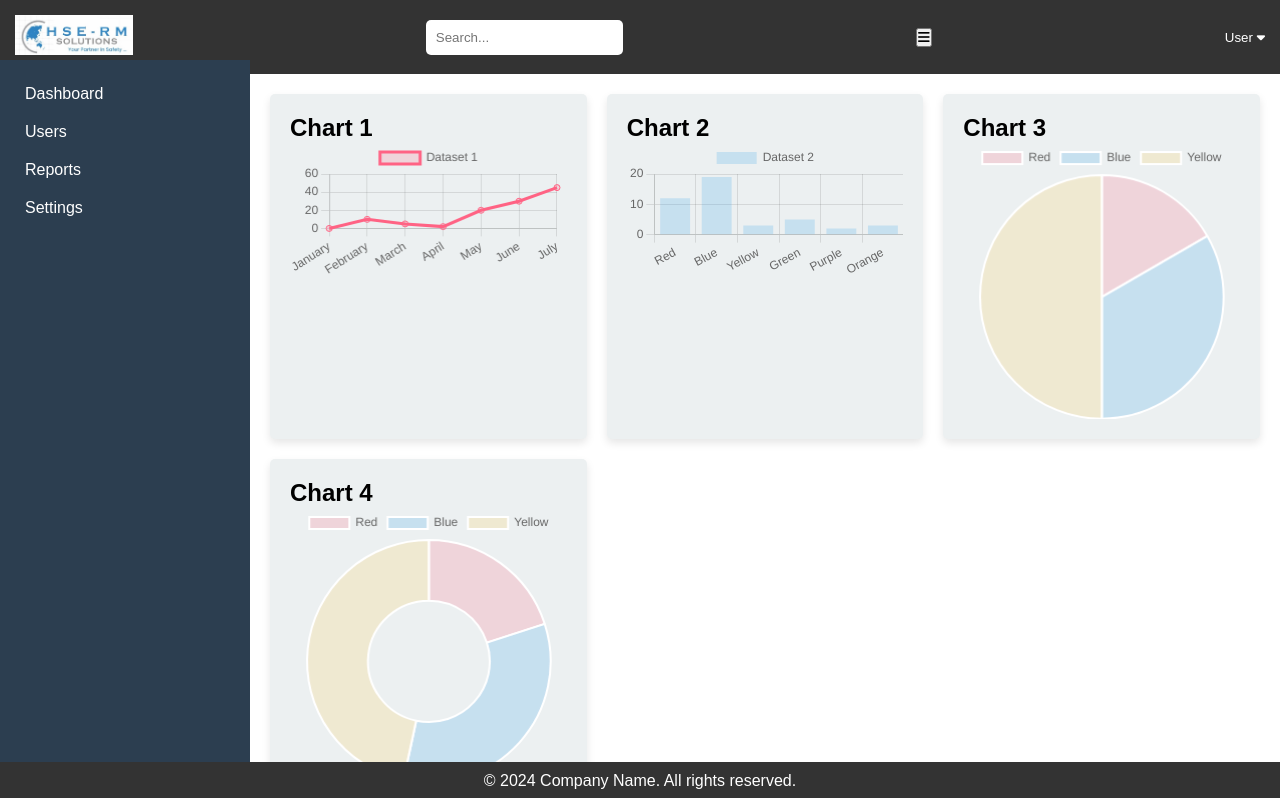
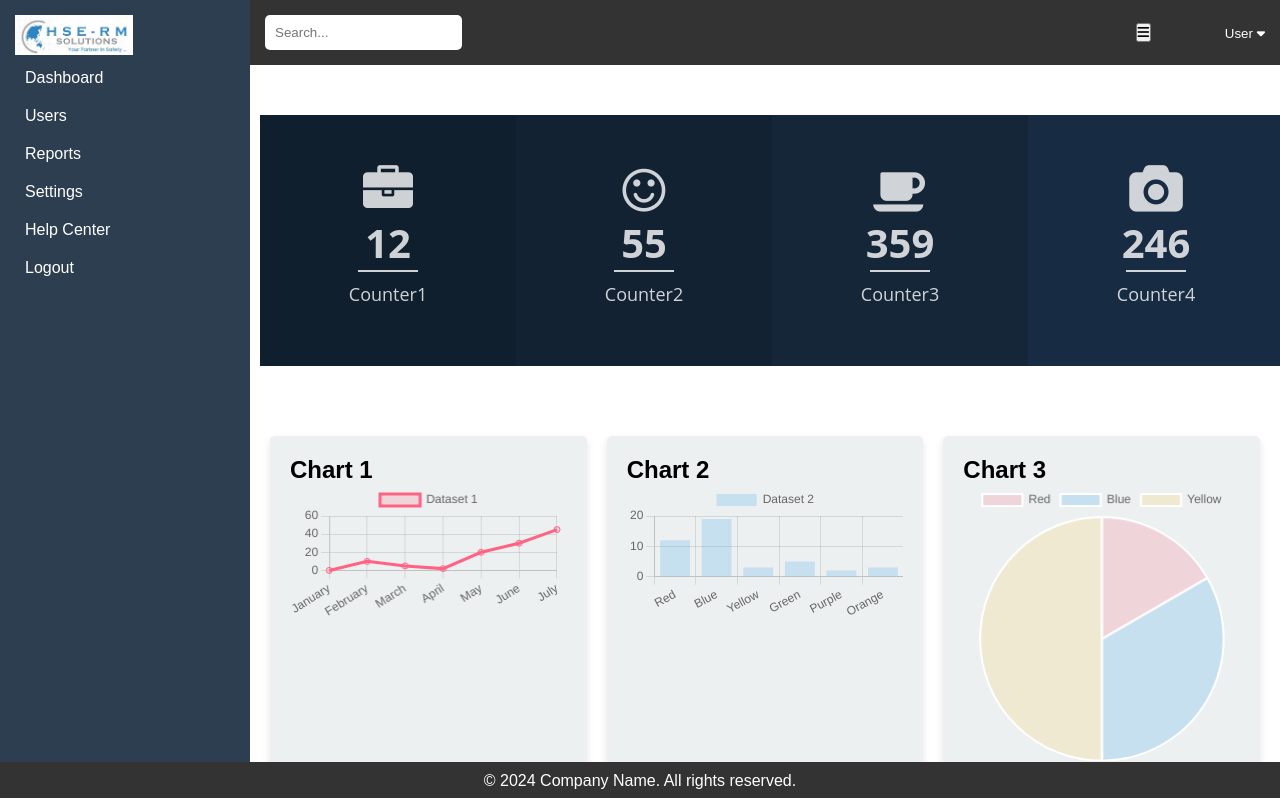
Before and after one commit to piyush6881/jQuery, a plain HTML site: page 01Project/HTML/index.html in a window 1280 px wide. Shown: the top 798 px of the page. Drawn offline with nearby package versions, Linux system fonts and the light colour scheme.

Commit message:
Lecture Data

```diff
--- a/01Project/index.html
+++ b/01Project/HTML/index.html
@@ -6,16 +6,16 @@
     <title>Admin Dashboard</title>
     <!-- CSS Links -->
     <link rel="stylesheet" href="https://cdnjs.cloudflare.com/ajax/libs/font-awesome/6.0.0/css/all.min.css">
-    <link rel="stylesheet" href="../01Project/css/project.css">
+    <!-- for Counter -->
+    <link rel="stylesheet" href="https://cdnjs.cloudflare.com/ajax/libs/font-awesome/4.4.0/css/font-awesome.min.css">
+    <!-- Custome CSS External -->
+    <link rel="stylesheet" href="../css/project.css">
 </head>
 <body>
 <div class="wraper">
     <!-- Header -->
     <header class="header">
-        <div class="logo">
-            <img src="../img/logo.jpg" alt="Company Logo">
-        </div>
-        <div class="search-bar">
+            <div class="search-bar">
             <input type="text" placeholder="Search...">
         </div>
         <button class="sidebar-toggle" id="sidebarToggle">
@@ -27,6 +27,7 @@
                 <div class="dropdown-content" id="userSettingsDropdown">
                     <a href="#">Profile</a>
                     <a href="#">Settings</a>
+                    <a href="#">Help</a>
                     <a href="#">Logout</a>
                 </div>
             </div>
@@ -37,12 +38,46 @@
     <!-- Sidebar -->
     <aside class="sidebar" id="sidebar">
         <ul>
+            <li> <img src="../../img/logo.jpg" alt="Company Logo" class="logo"></li>
             <li><a href="#">Dashboard</a></li>
             <li><a href="#">Users</a></li>
             <li><a href="#">Reports</a></li>
             <li><a href="#">Settings</a></li>
+            <li><a href="#">Help Center</a></li>
+            <li><a href="#">Logout</a></li>
         </ul>
     </aside>
+<!-- Counter Section  -->
+    <div id="projectFacts" class="sectionClass">
+        <div class="fullWidth eight columns">
+            <div class="projectFactsWrap ">
+                <div class="item wow fadeInUpBig animated animated" data-number="12" style="visibility: visible;">
+                    <i class="fa fa-briefcase"></i>
+                    <p id="number1" class="number">12</p>
+                    <span></span>
+                    <p>Counter1</p>
+                </div>
+                <div class="item wow fadeInUpBig animated animated" data-number="55" style="visibility: visible;">
+                    <i class="fa fa-smile-o"></i>
+                    <p id="number2" class="number">55</p>
+                    <span></span>
+                    <p>Counter2</p>
+                </div>
+                <div class="item wow fadeInUpBig animated animated" data-number="359" style="visibility: visible;">
+                    <i class="fa fa-coffee"></i>
+                    <p id="number3" class="number">359</p>
+                    <span></span>
+                    <p>Counter3</p>
+                </div>
+                <div class="item wow fadeInUpBig animated animated" data-number="246" style="visibility: visible;">
+                    <i class="fa fa-camera"></i>
+                    <p id="number4" class="number">246</p>
+                    <span></span>
+                    <p>Counter4</p>
+                </div>
+            </div>
+        </div>
+    </div>
 
     <!-- Content Area -->
     <div class="content">
@@ -63,8 +98,11 @@
                 <h2>Chart 4</h2>
                 <canvas id="chart4"></canvas>
             </div>
+
         </div>
     </div>
+
+    <!-- Analytical Section -->
 
     <!-- Footer -->
     <footer class="footer">
@@ -76,6 +114,6 @@
     integrity="sha512-v2CJ7UaYy4JwqLDIrZUI/4hqeoQieOmAZNXBeQyjo21dadnwR+8ZaIJVT8EE2iyI61OV8e6M8PP2/4hpQINQ/g=="
     crossorigin="anonymous" referrerpolicy="no-referrer"></script>
     <script src="https://cdn.jsdelivr.net/npm/chart.js"></script>
-    <script src="../01Project/JS/project.js"></script>
+    <script src="../JS/project.js"></script>
 </body>
 </html>
--- a/01Project/JS/project.js
+++ b/01Project/JS/project.js
@@ -72,4 +72,35 @@ $(document).ready(function () {
         },
         options: {}
     });
+    // For Counter
+
+	$.fn.jQuerySimpleCounter = function( options ) {
+	    var settings = $.extend({
+	        start:  0,
+	        end:    100,
+	        easing: 'swing',
+	        duration: 400,
+	        complete: ''
+	    }, options );
+
+	    var thisElement = $(this);
+
+	    $({count: settings.start}).animate({count: settings.end}, {
+			duration: settings.duration,
+			easing: settings.easing,
+			step: function() {
+				var mathCount = Math.ceil(this.count);
+				thisElement.text(mathCount);
+			},
+			complete: settings.complete
+		});
+	};
+
+
+$('#number1').jQuerySimpleCounter({end: 12,duration: 3000});
+$('#number2').jQuerySimpleCounter({end: 55,duration: 3000});
+$('#number3').jQuerySimpleCounter({end: 359,duration: 2000});
+$('#number4').jQuerySimpleCounter({end: 246,duration: 2500});
+
+
 });
--- a/01Project/css/project.css
+++ b/01Project/css/project.css
@@ -20,7 +20,7 @@
     color: white;
 }
 
-.logo img {
+.logo {
     height: 40px;
 }
 
@@ -28,6 +28,7 @@
     padding: 10px;
     border: none;
     border-radius: 5px;
+    margin-left: 250px;
 }
 
 .user-settings {
@@ -61,15 +62,17 @@
     background-color: #ddd;
 }
 
+.sidebar-toggle{
+    margin-left: 600px;
+}
 .sidebar {
     width: 250px;
-    height: calc(100vh - 60px);
+    height: calc(100vh);
     background-color: #2c3e50;
     color: white;
     padding: 15px;
     transition: all 0.3s;
     position: fixed;
-    top: 60px;
     left: 0;
 }
 
@@ -96,6 +99,130 @@
     transition: margin-left 0.3s;
     flex-grow: 1;
 }
+/* Counter */
+
+.sectionClass {
+    padding: 20px 0px 50px 0px;
+    position: relative;
+    display: block;
+  }
+
+  .fullWidth {
+    width: 80% !important;
+    display: table;
+    float: none;
+    padding: 0;
+    min-height: 1px;
+    height: 100%;
+    position: relative;
+    margin-left: 260px;
+  }
+
+
+  .sectiontitle {
+    background-position: center;
+    margin: 30px 0 0px;
+    text-align: center;
+    min-height: 20px;
+  }
+
+  .sectiontitle h2 {
+    font-size: 30px;
+    color: #222;
+    margin-bottom: 0px;
+    padding-right: 10px;
+    padding-left: 10px;
+  }
+
+
+  .headerLine {
+    width: 160px;
+    height: 2px;
+    display: inline-block;
+    background: #101F2E;
+  }
+
+
+  .projectFactsWrap{
+      display: flex;
+    margin-top: 30px;
+    flex-direction: row;
+    flex-wrap: wrap;
+  }
+
+
+  #projectFacts .fullWidth{
+    padding: 0;
+  }
+
+  .projectFactsWrap .item{
+    width: 25%;
+    height: 100%;
+    padding: 50px 0px;
+    text-align: center;
+  }
+
+  .projectFactsWrap .item:nth-child(1){
+    background: rgb(16, 31, 46);
+  }
+
+  .projectFactsWrap .item:nth-child(2){
+    background: rgb(18, 34, 51);
+  }
+
+  .projectFactsWrap .item:nth-child(3){
+    background: rgb(21, 38, 56);
+  }
+
+  .projectFactsWrap .item:nth-child(4){
+    background: rgb(23, 44, 66);
+  }
+
+  .projectFactsWrap .item p.number{
+    font-size: 40px;
+    padding: 0;
+    font-weight: bold;
+  }
+
+  .projectFactsWrap .item p{
+    color: rgba(255, 255, 255, 0.8);
+    font-size: 18px;
+    margin: 0;
+    padding: 10px;
+    font-family: 'Open Sans';
+  }
+
+
+  .projectFactsWrap .item span{
+    width: 60px;
+    background: rgba(255, 255, 255, 0.8);
+    height: 2px;
+    display: block;
+    margin: 0 auto;
+  }
+
+
+  .projectFactsWrap .item i{
+    vertical-align: middle;
+    font-size: 50px;
+    color: rgba(255, 255, 255, 0.8);
+  }
+
+
+  .projectFactsWrap .item:hover i, .projectFactsWrap .item:hover p{
+    color: white;
+  }
+
+  .projectFactsWrap .item:hover span{
+    background: white;
+  }
+
+  @media (max-width: 786px){
+    .projectFactsWrap .item {
+       flex: 0 0 50%;
+    }
+  }
+
 
 .grid-container {
     display: grid;
```
Also changed, not shown: 01Project/HTML/dashboard.html (added, +30 -0 lines), 01Project/JS/hserm.js (added), 01Project/css/hserm.css (added).
